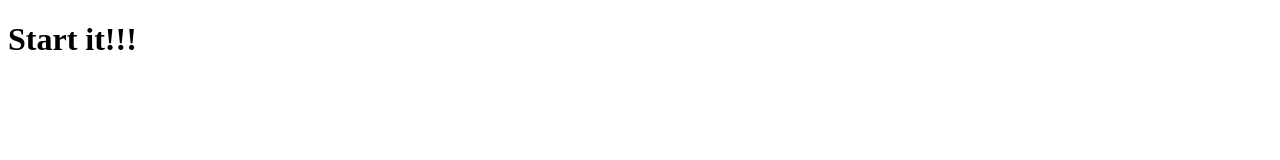
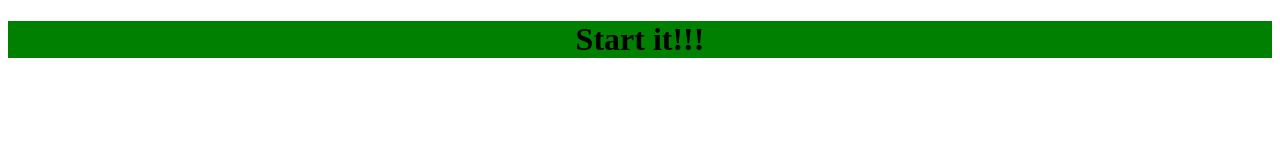
Before and after one commit to loss3er/HTML_java, a plain HTML site: page index.html in a window 1280 px wide. Drawn offline with Linux system fonts and the light colour scheme.

Commit message:
linking_css

```diff
--- a/index.html
+++ b/index.html
@@ -3,6 +3,7 @@
 <head>
     <meta charset="UTF-8">
     <meta name="viewport" content="width=device-width, initial-scale=1.0">
+    <link rel="stylesheet" href="style.css">
     <title>Slider</title>
 </head>
 <body>
--- a/style.css
+++ b/style.css
@@ -0,0 +1,4 @@
+h1{
+    background-color: green;
+    text-align: center;
+}
```
